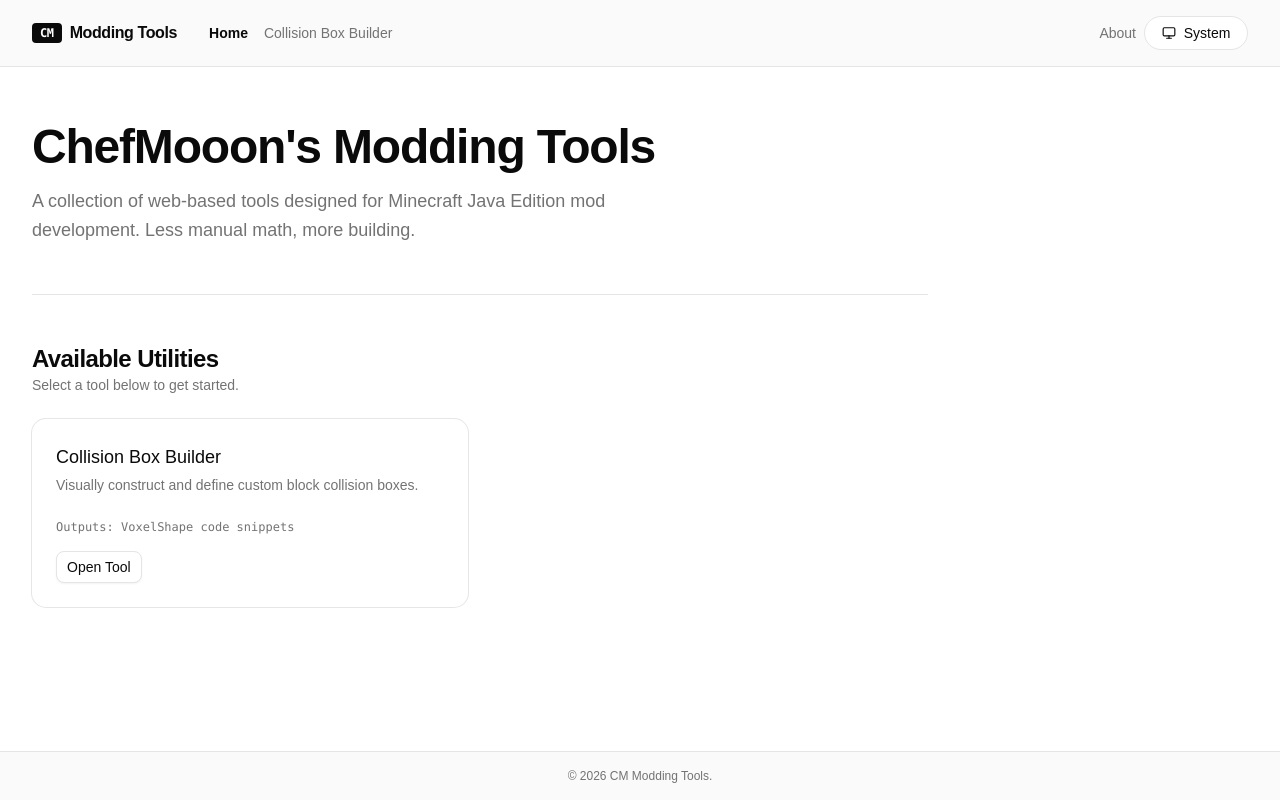
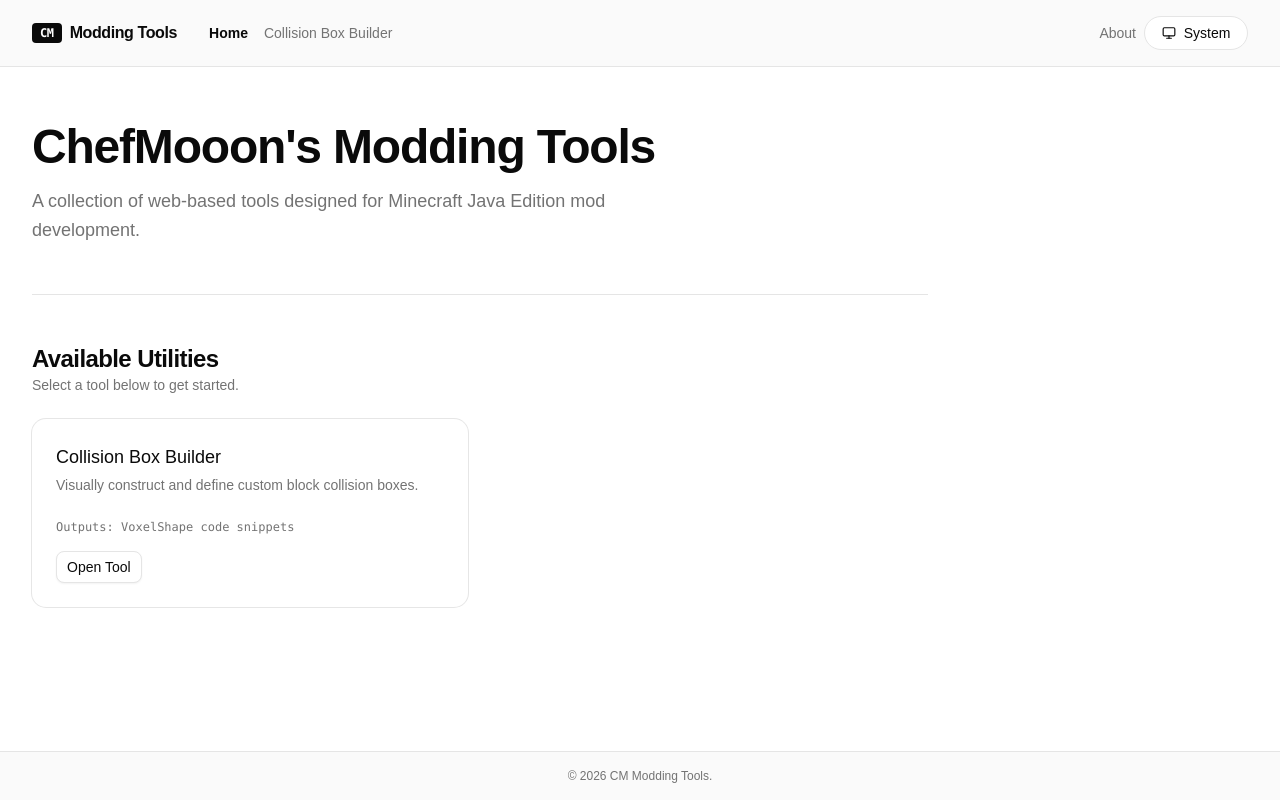
Before and after one commit to ChefMooon/cm-modding-tools, a React (Vite) app: page / in a window 1280 px wide. Built offline with nearby package versions, Linux system fonts and the light colour scheme.

Commit message:
fix: simplify hero text

```diff
--- a/src/routes/index.tsx
+++ b/src/routes/index.tsx
@@ -15,7 +15,7 @@ function HomeComponent() {
           ChefMooon's Modding Tools
         </h1>
         <p className="text-muted-foreground text-lg max-w-2xl leading-relaxed">
-          A collection of web-based tools designed for Minecraft Java Edition mod development. Less manual math, more building.
+          A collection of web-based tools designed for Minecraft Java Edition mod development.
         </p>
       </div>
 
```
